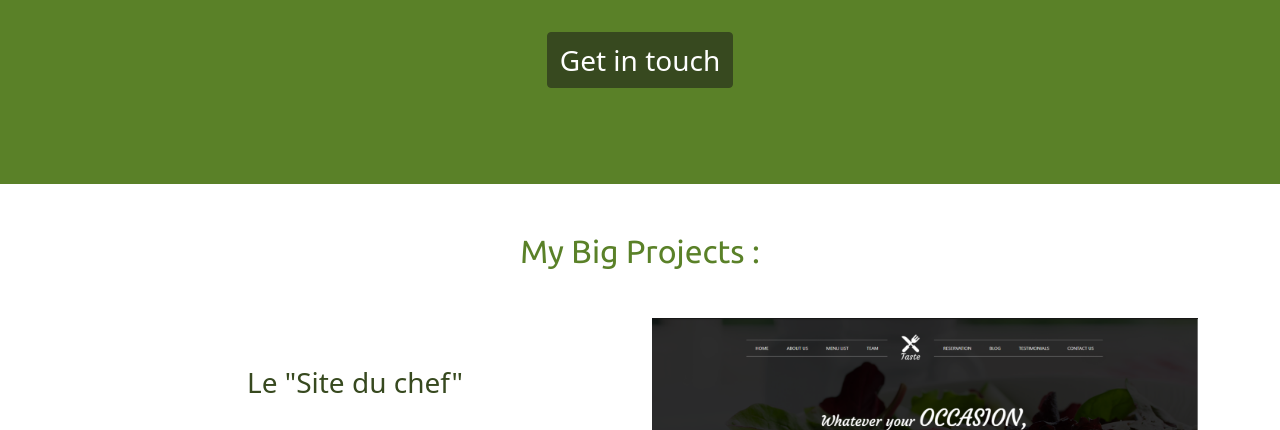
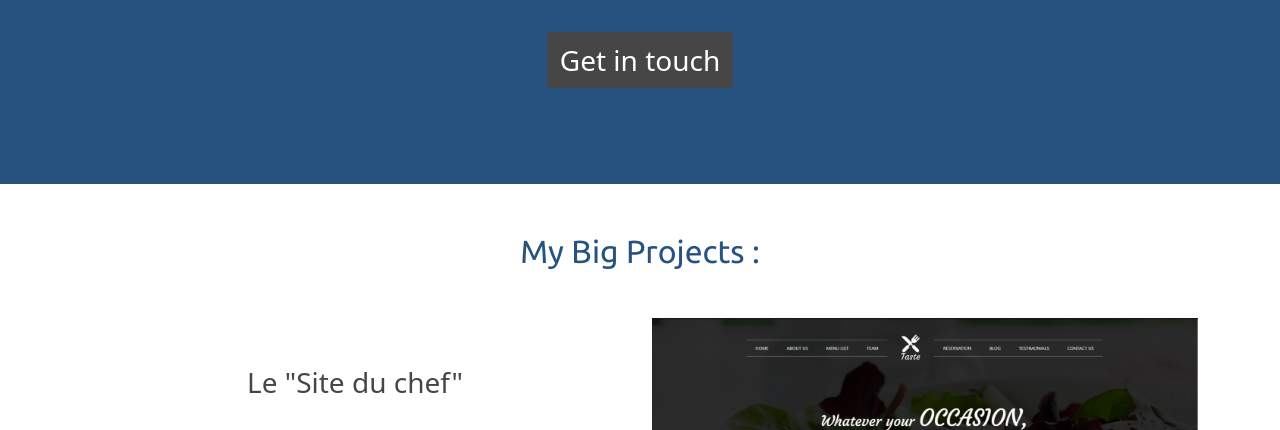
Before and after one commit to Slimibraah/cs17_portfolio_salim, a React app: page / in a window 1280 px wide. Shown: the part 1269-1699 px from the top of the page. Built offline with nearby package versions, Linux system fonts and the light colour scheme; a web font is replaced by a local one.

Commit message:
Last change psk on ma hagar" " é

```diff
--- a/src/style/_variables.scss
+++ b/src/style/_variables.scss
@@ -1,4 +1,4 @@
 $theme-colors: (
-    "primary": rgb(90, 129, 40),
-    "secondary": rgb(55, 73, 31),
+    "primary": rgb(40, 83, 129),
+    "secondary": rgb(70, 70, 70),
 )
```
